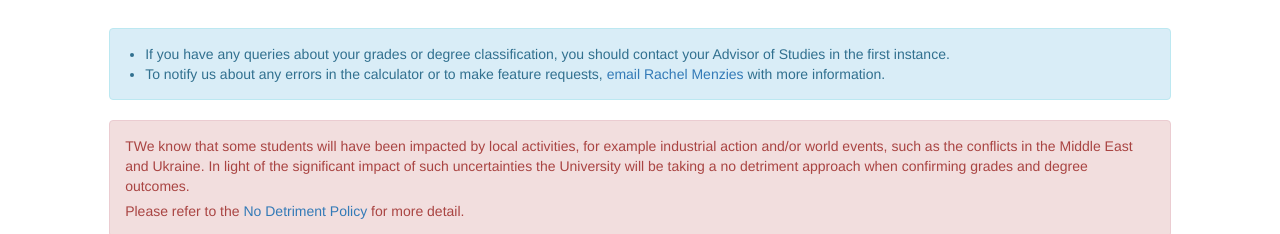
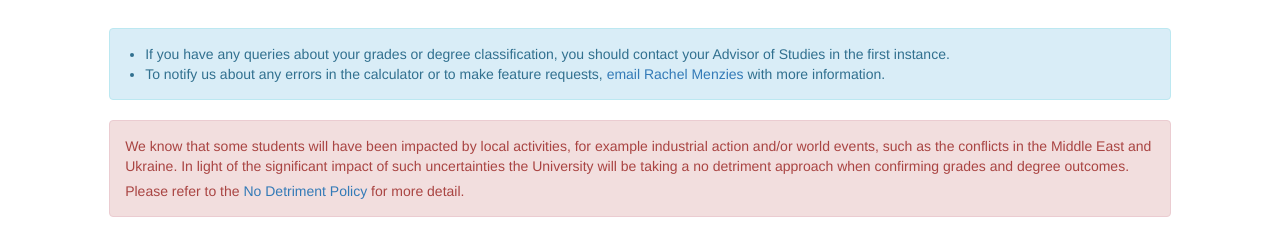
Before and after one commit to rachelmenzies/Honours-Classification, a plain HTML site: page index.html in a window 1280 px wide. Shown: the part 121-355 px from the top of the page. Drawn offline with nearby package versions, Linux system fonts and the light colour scheme.

Commit message:
Update index.html

```diff
--- a/index.html
+++ b/index.html
@@ -62,7 +62,7 @@
   <!-- COVID NO DETRIMENT -->
   <div class="alert alert-danger">
     <p>
-      TWe know that some students will have been impacted by local activities, for example industrial action and/or world events, such as the conflicts in the
+      We know that some students will have been impacted by local activities, for example industrial action and/or world events, such as the conflicts in the
 	    Middle East and Ukraine. In light of the significant impact of such uncertainties the University will be taking a no detriment approach when confirming
 	    grades and degree outcomes.
     </p>
```
